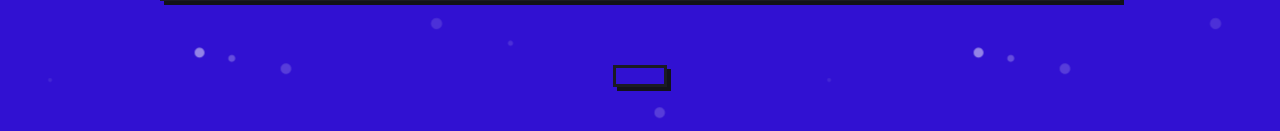
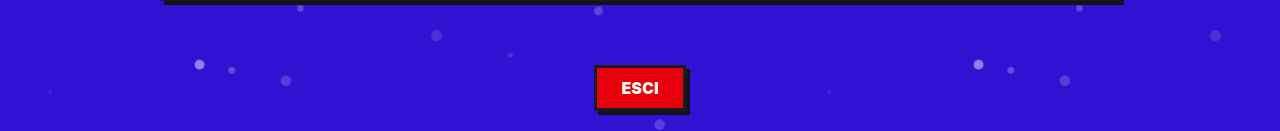
Before and after one commit to Jonnycp/SpeedQuiz, a React (Vite) app in the folder frontend/: page /leaderboard in a window 1280 px wide. Shown: the part 804-935 px from the top of the page. Built offline with nearby package versions, Linux system fonts and the light colour scheme; sample sign-in values are in the browser's storage.

Commit message:
modificato il confirmButton in Leaderboard

```diff
--- a/frontend/src/pages/Leaderboard.jsx
+++ b/frontend/src/pages/Leaderboard.jsx
@@ -28,10 +28,9 @@ const Leaderboard = () => {
       <ResultPlayer username="Charlie" position={5} points={300} />
       </section>
       <section className="flex justify-center gap-4 mt-10 mb-6 mx-32 pt-6">
-        <ConfirmButton
-          content="Esci"
-          bgColor="red-600"
-          textColor="white"/>
+        <ConfirmButton color="red">
+          Esci
+        </ConfirmButton>
       </section>
     </>
   );
```
